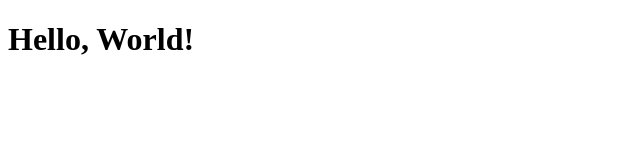
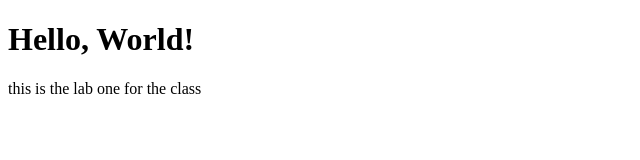
Before and after one commit to Dxnoo-o/CS3338-first-project, a plain HTML site: page index.html in a window 1280 px wide. Shown: the whole page, without its empty margins (0-640 px from the left). Drawn offline with Linux system fonts and the light colour scheme.

Commit message:
Update index.html

```diff
--- a/index.html
+++ b/index.html
@@ -7,5 +7,8 @@
 </head>
 <body>
     <h1>Hello, World!</h1>
+
+    <p> this is the lab one for the class</p>
+
 </body>
 </html>
```
